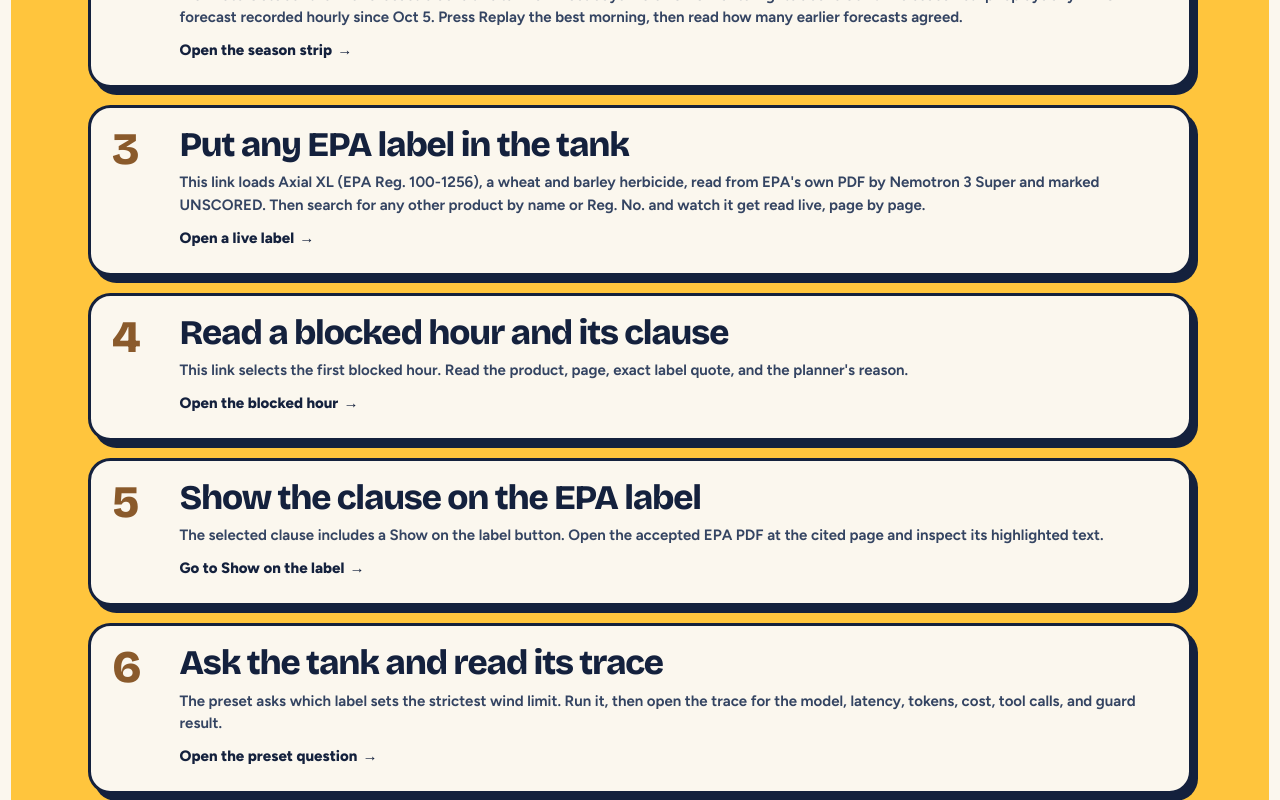
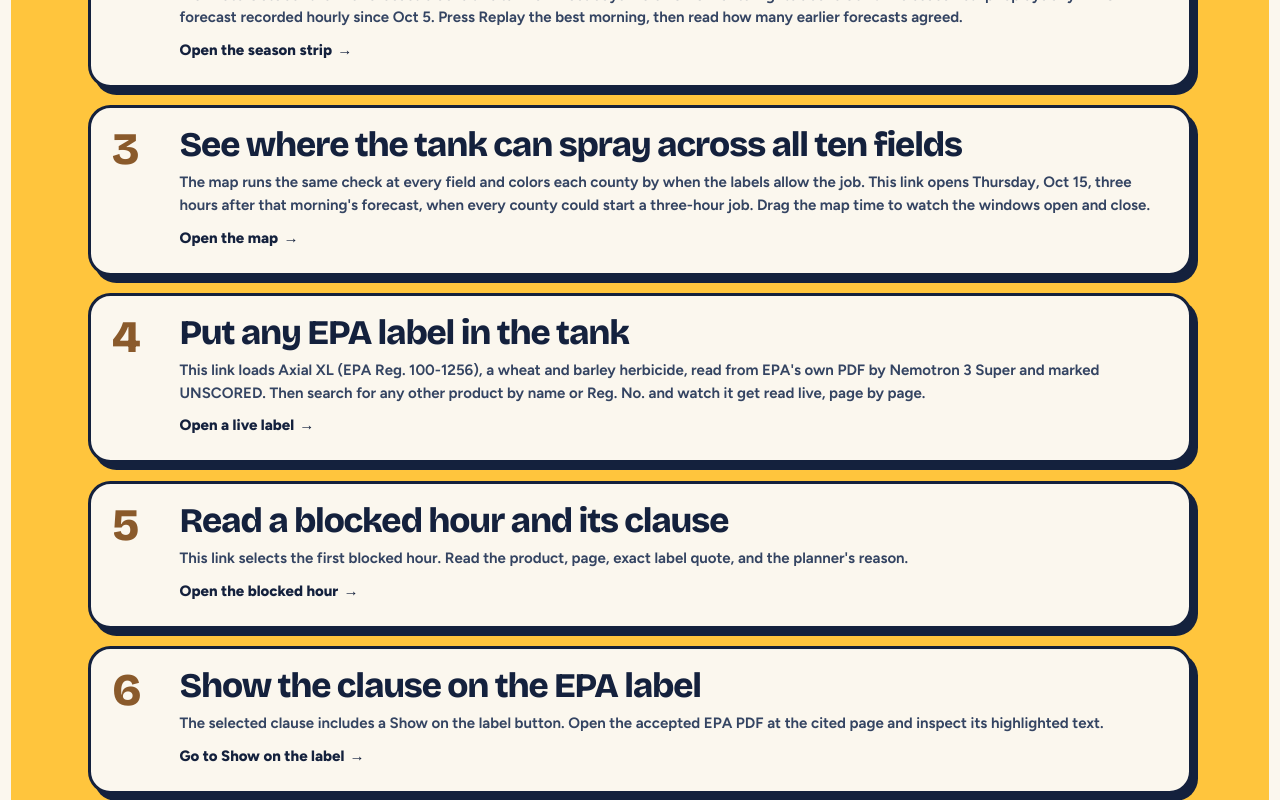
Before and after one commit to StephenSook/labelhand, a Next.js app in the folder web/: page /judge in a window 1280 px wide. Shown: the part 800-1600 px from the top of the page. Built offline with nearby package versions, Linux system fonts and the light colour scheme.

Commit message:
Add the map to the judge route on a morning every county could spray

```diff
--- a/web/src/app/judge/page.tsx
+++ b/web/src/app/judge/page.tsx
@@ -32,6 +32,16 @@
     ),
     href: `${plannerLink}#season-replay`,
     action: "Open the season strip",
+  },
+  {
+    title: "See where the tank can spray across all ten fields",
+    body: (
+      <p>
+        The map runs the same check at every field and colors each county by when the labels allow the job. This link opens Thursday, Oct 15, three hours after that morning&apos;s forecast, when every county could start a three-hour job. Drag the map time to watch the windows open and close.
+      </p>
+    ),
+    href: "/map?mode=recorded&day=2026-10-15&hours=3&ahead=3",
+    action: "Open the map",
   },
   {
     title: "Put any EPA label in the tank",
```
Also changed, not shown: 1 other file (tests, documents, lock files or other folders).
